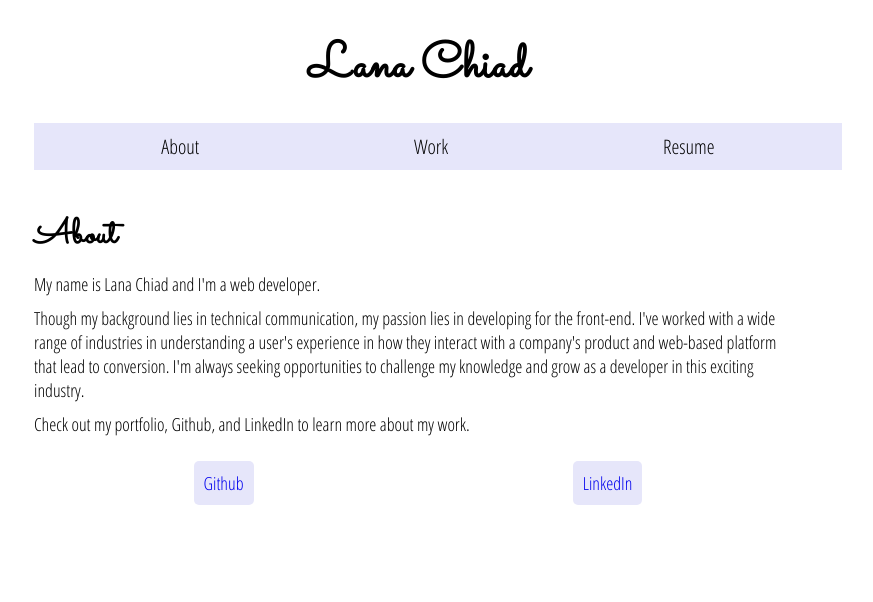
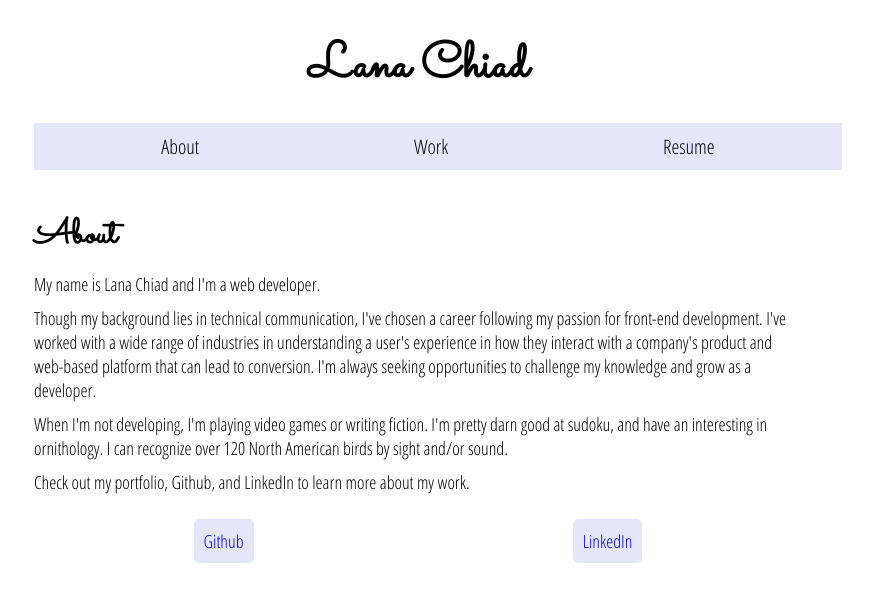
Before and after one commit to lanachiad/lanachiad.github.io, a React (Create React App) app: page / in a window 1280 px wide. Shown: the top 602 px of the page, without its empty margins (222-1095 px from the left). Built offline with nearby package versions, Linux system fonts and the light colour scheme.

Commit message:
Add some interests

```diff
--- a/src/About.js
+++ b/src/About.js
@@ -8,18 +8,26 @@ class About extends Component {
         <h2>About</h2>
         <p>My name is Lana Chiad and I'm a web developer.</p>
         <p>
-          Though my background lies in technical communication, my passion lies in developing for the front-end. I've
-          worked with a wide range of industries in understanding a user's experience in how they interact with a
-          company's product and web-based platform that lead to conversion. I'm always seeking opportunities to
-          challenge my knowledge and grow as a developer in this exciting industry.
+          Though my background lies in technical communication, I've chosen a career following my passion for front-end
+          development. I've worked with a wide range of industries in understanding a user's experience in how they
+          interact with a company's product and web-based platform that can lead to conversion. I'm always seeking
+          opportunities to challenge my knowledge and grow as a developer.
+        </p>
+        <p>
+          When I'm not developing, I'm playing video games or writing fiction. I'm pretty darn good at sudoku, and have
+          an interesting in ornithology. I can recognize over 120 North American birds by sight and/or sound.
         </p>
         <p>Check out my portfolio, Github, and LinkedIn to learn more about my work.</p>
         <div className="link-wrapper">
           <p>
-            <a href="https://github.com/lanachiad" target="_blank">Github</a>
+            <a href="https://github.com/lanachiad" target="_blank">
+              Github
+            </a>
           </p>
           <p>
-            <a href="https://www.linkedin.com/in/lanachiad/" target="_blank">LinkedIn</a>
+            <a href="https://www.linkedin.com/in/lanachiad/" target="_blank">
+              LinkedIn
+            </a>
           </p>
         </div>
       </div>
```
